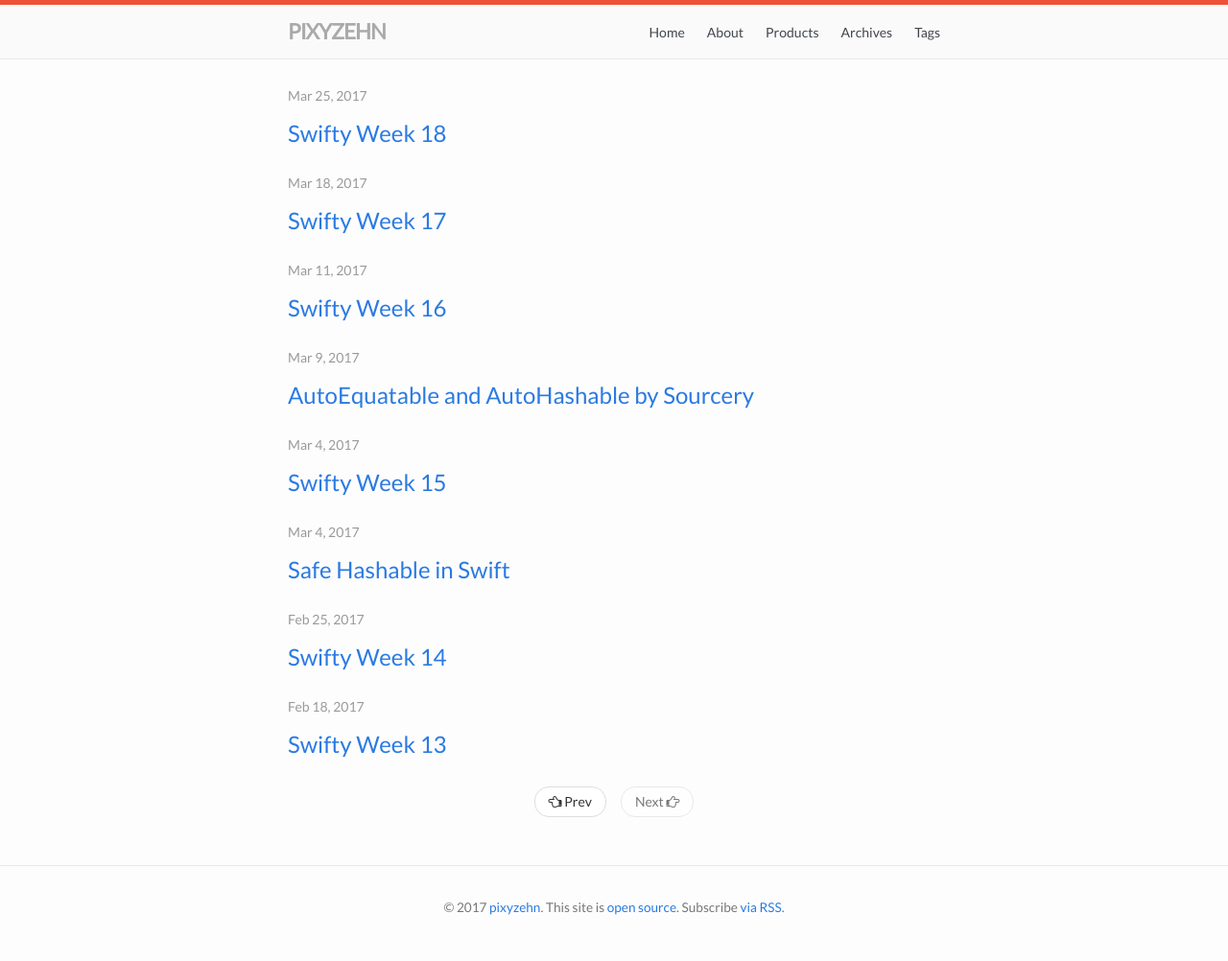
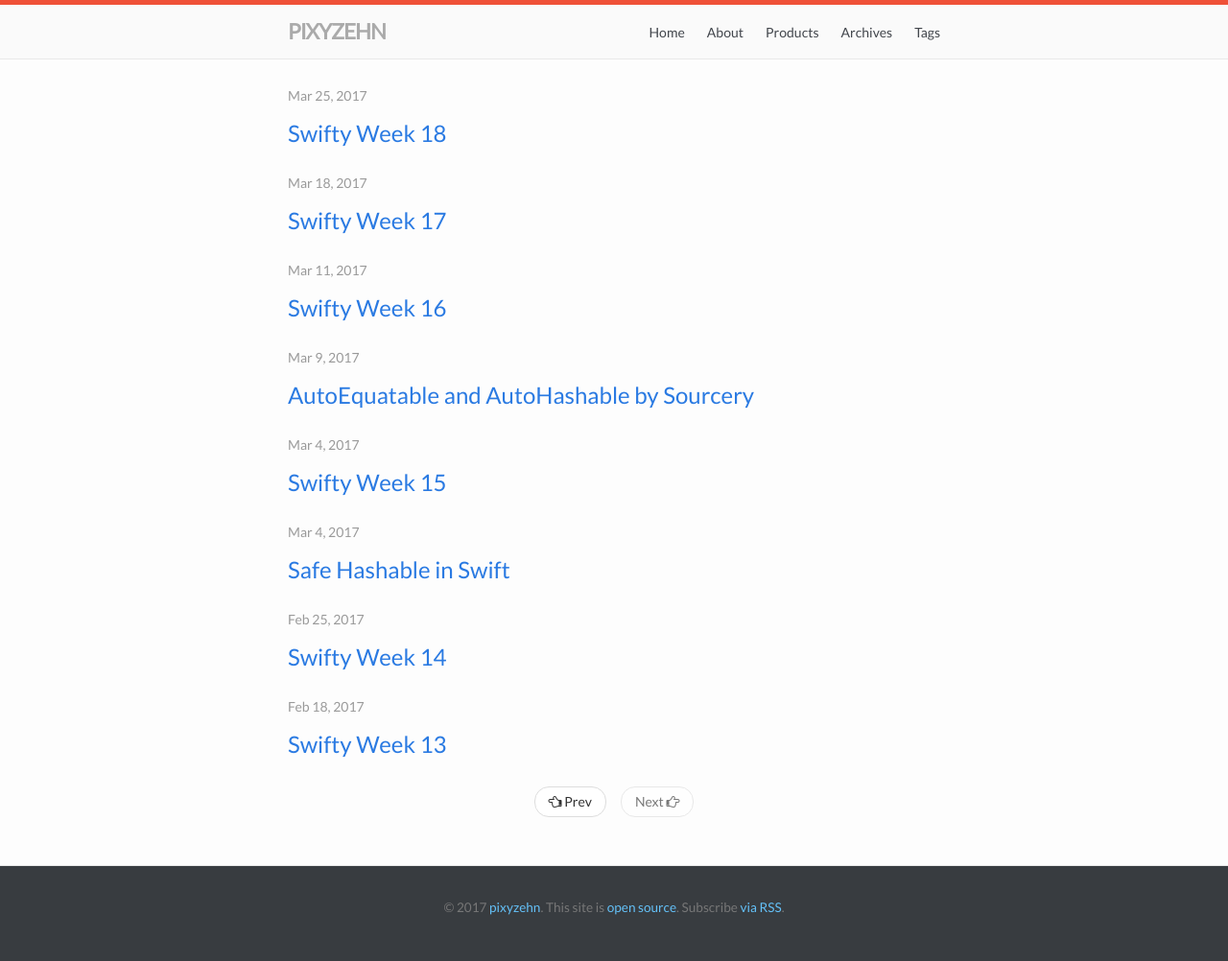
Before and after one commit to pixyzehn/pixyzehn.com, a Jekyll site: the page built from index.html, in a window 1280 px wide. Shown: the whole page at 96% size. Built offline with Jekyll 4.4.1, drawn with Linux system fonts in a browser that asks for light colours; the list of posts is cut into pages by our own code.

Commit message:
Change footer background color

```diff
--- a/_sass/_layout.scss
+++ b/_sass/_layout.scss
@@ -109,6 +109,10 @@
 .site-footer {
     border-top: 1px solid $grey-color-light;
     padding: $spacing-unit 0;
+    background: #383c40;
+    a {
+        color: #64c1f8;
+    }
 }
 
 .footer-heading {
```
